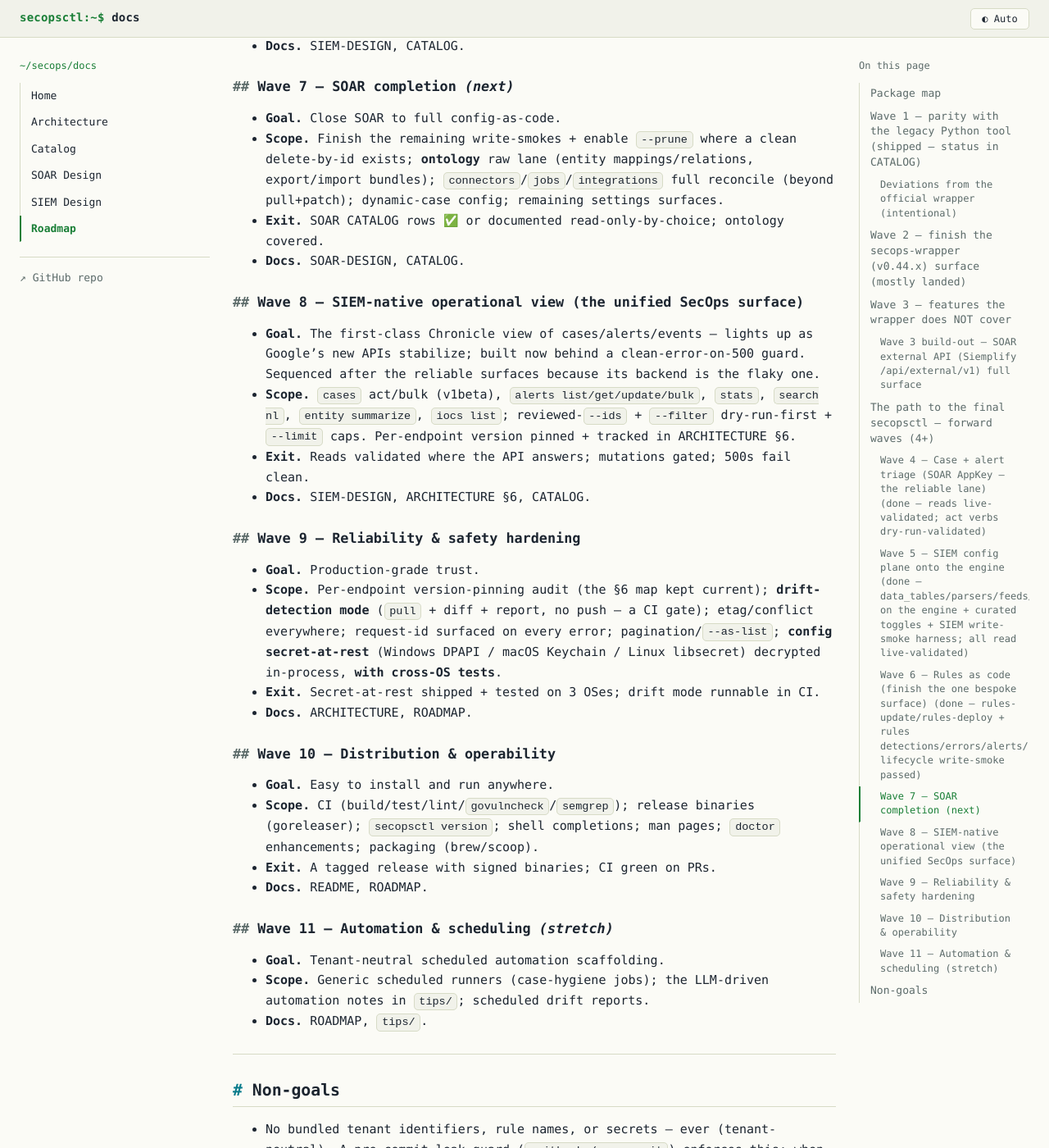
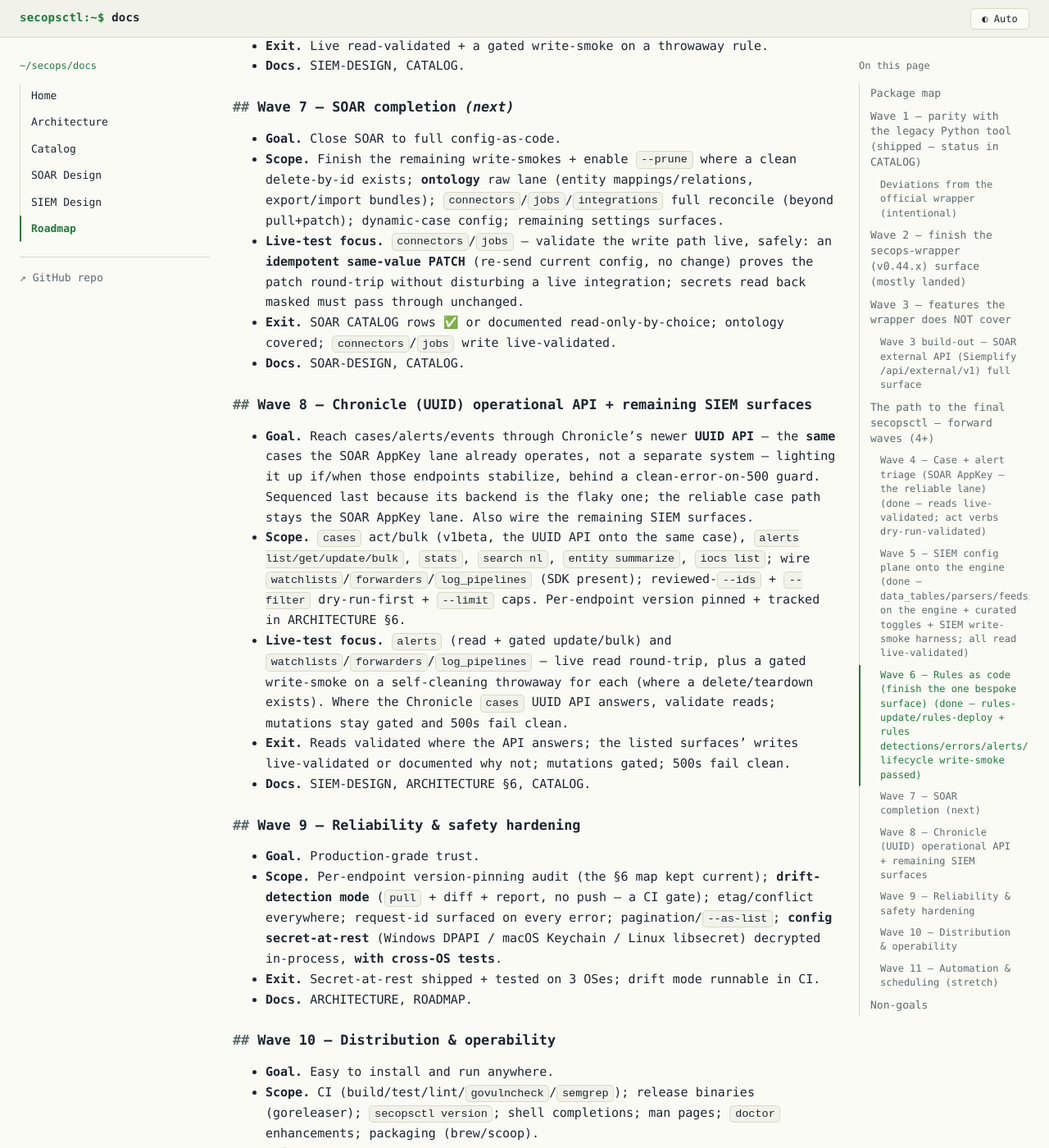
Before and after one commit to dannyota/secops, a Jekyll site: the page built from docs/ROADMAP.md, in a window 1280 px wide and 1400 px high, scrolled down 5497 px. Shown: the whole window at 82% size. Built offline with Jekyll 4.4.1, drawn with Linux system fonts in a browser that asks for light colours; our own code applies the rules of GitHub Pages for plain Markdown files; some of the changed text lies outside the part shown.

Commit message:
docs: correct the case model — one case, two APIs (not two systems)
The docs framed Chronicle (UUID) cases as a separate, "first-class / unified /
forward-looking" SecOps case surface and SOAR cases as a different view. That is
wrong and confusing: there is ONE case, reachable by two APIs — the SOAR AppKey
API (integer id, reliable, the path secopsctl uses) and the Chronicle API (UUID,
the same record via a newer endpoint that currently 500s/404s). They are two ids
for one case, linked by soarPlatformInfo.caseId, not two case systems.

Rewrite the framing across CATALOG, SIEM-DESIGN, SOAR-DESIGN, ARCHITECTURE (incl.
the §6 version table), and README so the reliable SOAR AppKey lane is clearly the
case path and the Chronicle UUID API is just the same case via a flaky alternate.

ROADMAP: reframe Wave 8 (Chronicle UUID operational API onto the same cases, not
a separate system) and add an explicit live-test focus — connectors/jobs (Wave 7,
idempotent same-value patch) and alerts/watchlists/forwarders/log_pipelines
(Wave 8, read round-trip + gated self-cleaning write smoke).

```diff
--- a/docs/ROADMAP.md
+++ b/docs/ROADMAP.md
@@ -72,7 +72,8 @@ matching `third_party/secops-wrapper/src/secops/chronicle/*.py` when implementin
   ListIoCs (Mandiant prioritization).
 - **Cases & alerts** (`case.go`, `alert.go`): get/list/patch/merge cases, get/
   update/bulk-update alerts, bulk case ops (tag/assign/priority/stage/close/reopen).
-  Note: SIEM case ID is a UUID; SOAR uses a separate integer ID (Wave 3).
+  Note: one case has two ids — a UUID on the Chronicle API and an integer on the
+  SOAR AppKey API (same record, not two cases); the reliable path is SOAR (Wave 3).
 - **Investigations** (`investigations.go`).
 - **Reference-list / data-table / feed / parser / dashboard WRITES**: create/
   update/delete + replace-rows, parser run/copy/activate, parser extensions,
@@ -173,8 +174,8 @@ surface lives in [CATALOG.md](CATALOG.md).
 ### Wave 4 — Case + alert triage (SOAR AppKey — the reliable lane)  *(done — reads live-validated; act verbs dry-run-validated)*
 - **Goal.** Finish the daily triage workflow on the path that is reliable. Small,
   unblocked, high-value — the SDK already exists, this is CLI plumbing + validation.
-  (The SIEM-native cases collection is the flaky secondary view; this wave uses the
-  reliable SOAR AppKey lane.)
+  (Same case, two APIs: this wave uses the reliable SOAR AppKey lane; the Chronicle
+  UUID API reaches the same case but is flaky.)
 - **Scope.** Wire the missing **reads** on the AppKey lane: `soar case list`
   (`ListCaseCards`; `--status`/`--limit`/`--json`) and `soar case get <id>`
   (`GetCaseFullDetails` → the case **and its alerts**). Complete the query → review →
@@ -209,18 +210,32 @@ surface lives in [CATALOG.md](CATALOG.md).
   delete-by-id exists; **ontology** raw lane (entity mappings/relations, export/import
   bundles); `connectors`/`jobs`/`integrations` full reconcile (beyond pull+patch);
   dynamic-case config; remaining settings surfaces.
-- **Exit.** SOAR CATALOG rows ✅ or documented read-only-by-choice; ontology covered.
+- **Live-test focus.** `connectors`/`jobs` — validate the write path live, safely:
+  an **idempotent same-value PATCH** (re-send current config, no change) proves the
+  patch round-trip without disturbing a live integration; secrets read back masked
+  must pass through unchanged.
+- **Exit.** SOAR CATALOG rows ✅ or documented read-only-by-choice; ontology covered;
+  `connectors`/`jobs` write live-validated.
 - **Docs.** SOAR-DESIGN, CATALOG.
 
-### Wave 8 — SIEM-native operational view (the unified SecOps surface)
-- **Goal.** The first-class Chronicle view of cases/alerts/events — lights up as
-  Google's new APIs stabilize; built now behind a clean-error-on-500 guard. Sequenced
-  after the reliable surfaces because its backend is the flaky one.
-- **Scope.** `cases` act/bulk (v1beta), `alerts list/get/update/bulk`, `stats`,
-  `search nl`, `entity summarize`, `iocs list`; reviewed-`--ids` + `--filter`
-  dry-run-first + `--limit` caps. Per-endpoint version pinned + tracked in
-  ARCHITECTURE §6.
-- **Exit.** Reads validated where the API answers; mutations gated; 500s fail clean.
+### Wave 8 — Chronicle (UUID) operational API + remaining SIEM surfaces
+- **Goal.** Reach cases/alerts/events through Chronicle's newer **UUID API** — the
+  **same** cases the SOAR AppKey lane already operates, not a separate system —
+  lighting it up if/when those endpoints stabilize, behind a clean-error-on-500
+  guard. Sequenced last because its backend is the flaky one; the reliable case
+  path stays the SOAR AppKey lane. Also wire the remaining SIEM surfaces.
+- **Scope.** `cases` act/bulk (v1beta, the UUID API onto the same case),
+  `alerts list/get/update/bulk`, `stats`, `search nl`, `entity summarize`,
+  `iocs list`; wire `watchlists`/`forwarders`/`log_pipelines` (SDK present);
+  reviewed-`--ids` + `--filter` dry-run-first + `--limit` caps. Per-endpoint
+  version pinned + tracked in ARCHITECTURE §6.
+- **Live-test focus.** `alerts` (read + gated update/bulk) and
+  `watchlists`/`forwarders`/`log_pipelines` — live read round-trip, plus a gated
+  write-smoke on a self-cleaning throwaway for each (where a delete/teardown
+  exists). Where the Chronicle `cases` UUID API answers, validate reads; mutations
+  stay gated and 500s fail clean.
+- **Exit.** Reads validated where the API answers; the listed surfaces' writes
+  live-validated or documented why not; mutations gated; 500s fail clean.
 - **Docs.** SIEM-DESIGN, ARCHITECTURE §6, CATALOG.
 
 ### Wave 9 — Reliability & safety hardening
```
Also changed, not shown: docs/ARCHITECTURE.md (+3 -2 lines), docs/CATALOG.md (+2 -2 lines), docs/README.md (+3 -1 lines), docs/SIEM-DESIGN.md (+20 -19 lines), docs/SOAR-DESIGN.md (+5 -2 lines).
